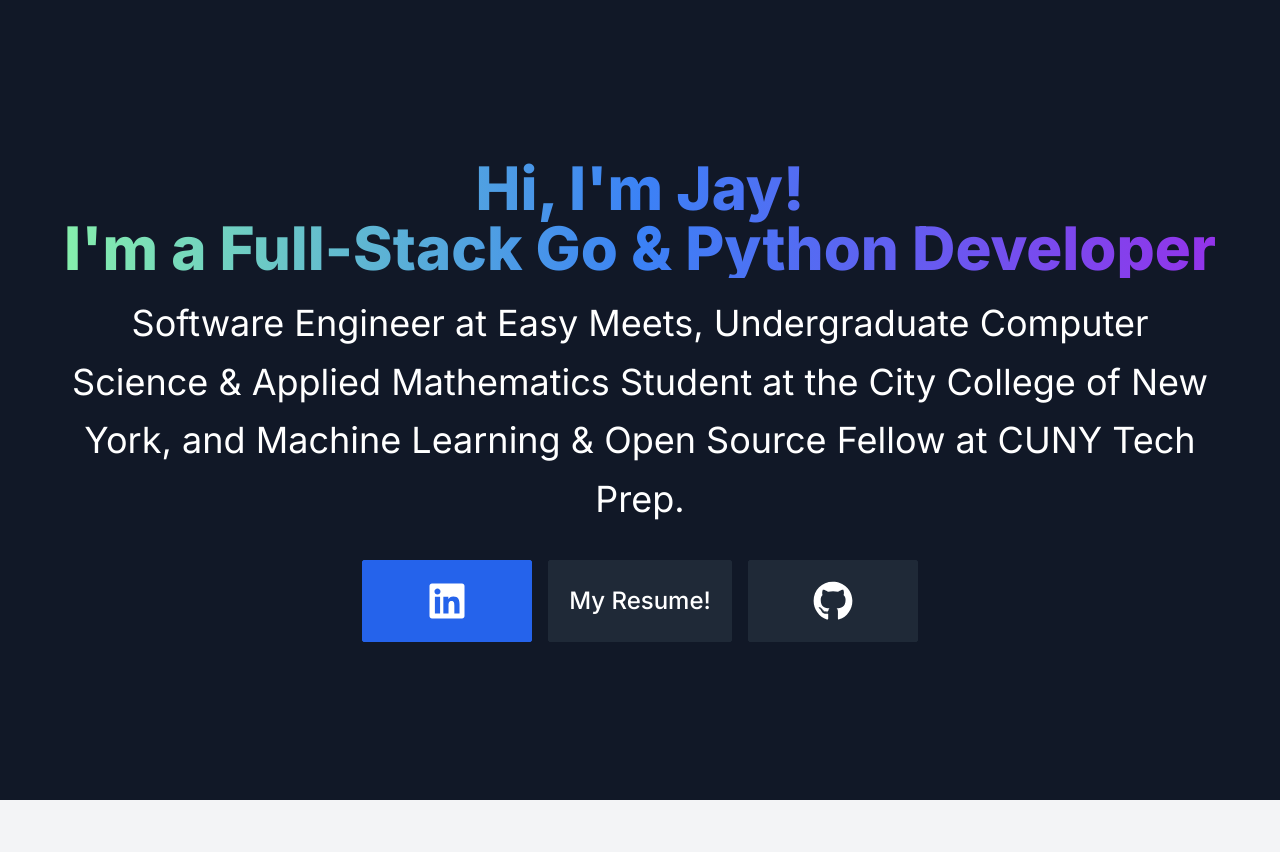
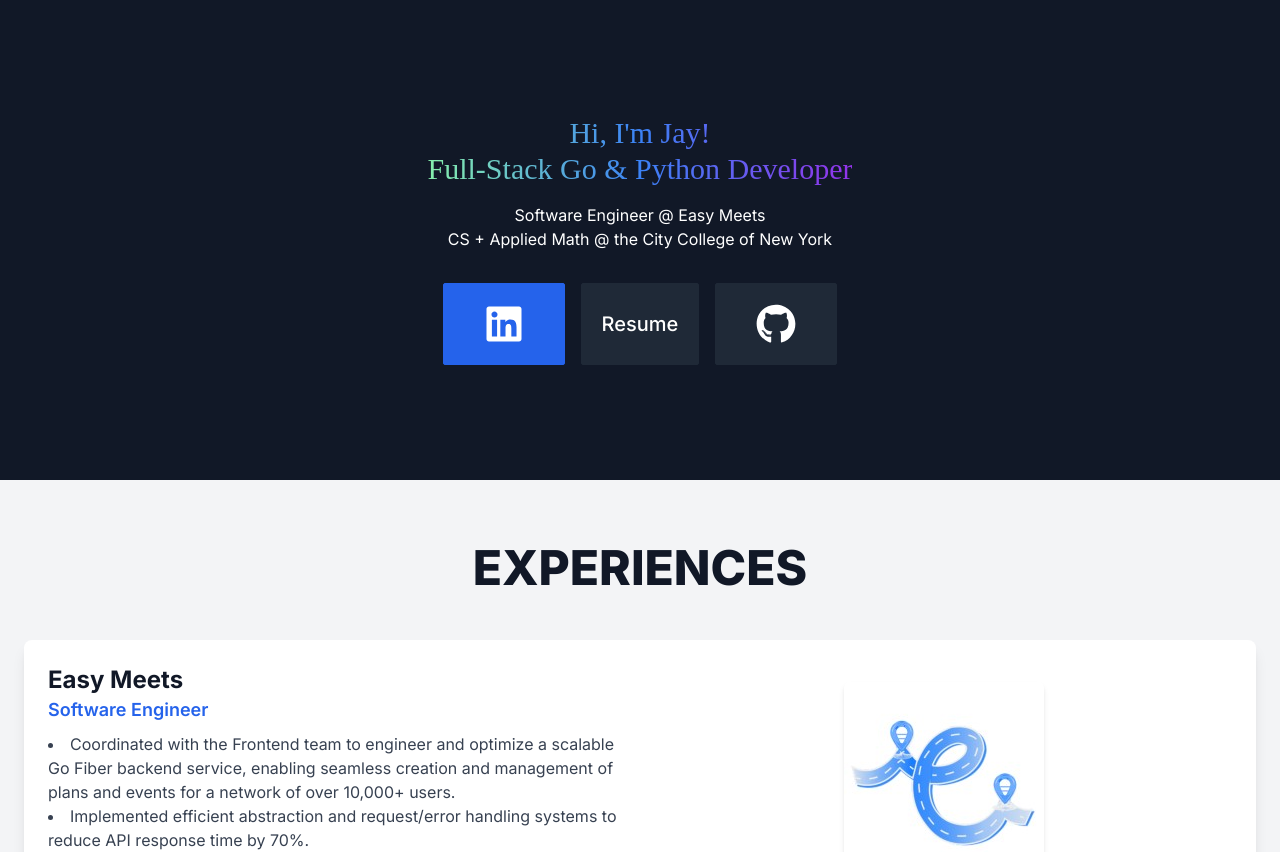
Before and after one commit to jaynopponep/portfolio, a Next.js app: page / in a window 1280 px wide. Shown: the top 852 px of the page. Built offline with nearby package versions, Linux system fonts and the light colour scheme; a web font is replaced by a local one.

Commit message:
redesigning main home page component

```diff
--- a/src/app/globals.css
+++ b/src/app/globals.css
@@ -6,6 +6,13 @@
   font-family: 'ArsMaquette';
   src: url("/fonts/ars-maquette-regular.ttf") format('truetype');
   font-weight: normal;
+  font-style: normal;
+}
+
+@font-face {
+  font-family: 'InterRegular';
+  src: url("/fonts/Inter_28pt-Regular.ttf") format('truetype');
+  font-weight: bold;
   font-style: normal;
 }
 
--- a/src/app/page.tsx
+++ b/src/app/page.tsx
@@ -4,20 +4,23 @@
 export default function Home() {
   return (
       <section className="bg-gray-900 text-white">
-        <div className="mx-auto max-w-screen-xl px-4 py-32 lg:flex lg:h-screen lg:items-center">
-          <div className="mx-auto lg:max-w-6xl text-center max-w-2xl">
+        <div className="mx-auto max-w-screen-l px-4 py-32 lg:flex lg:h-[60vh] lg:items-center">
+          <div className="mx-auto lg:max-w-md text-center max-w-2xl">
             <h1
-                className="bg-gradient-to-r from-green-300 via-blue-500 to-purple-600 bg-clip-text text-6xl font-extrabold text-transparent sm:text-6xl"
+                className="bg-gradient-to-r from-green-300 via-blue-500 to-purple-600 bg-clip-text text-3xl font-arsmaquette text-transparent sm:text-3xl"
             >
               Hi, I'm Jay!
-                <span className="sm:block"> I'm a Full-Stack Go & Python Developer </span>
+                <span className="sm:block"> Full-Stack Go & Python Developer </span>
             </h1>
-              <p className="mx-auto mt-4 max-w-0.5xl sm:text-4xl/relaxed">
-                  Software Engineer at Easy Meets, Undergraduate Computer Science & Applied Mathematics Student at the City College of New York, and Machine Learning & Open Source Fellow at CUNY Tech Prep.
+              <p className="mx-auto mt-4 max-w-0.5xl sm:text-1xl/relaxed">
+                  Software Engineer @ Easy Meets
+              </p>
+              <p className="mx-auto mt-0 max-w-0.5xl sm:text-1xl/relaxed">
+                  CS + Applied Math @ the City College of New York
               </p>
               <div className="mt-8 flex flex-wrap justify-center gap-4">
                   <a
-                      className="relative flex items-center justify-center w-full rounded-sm border border-blue-600 bg-blue-600 px-16 py-5 text-sm font-medium text-white overflow-hidden transition-all duration-300 ease-in-out sm:w-auto
+                      className="relative flex items-center justify-center w-full rounded-sm border border-blue-600 bg-blue-600 px-10 py-5 text-sm font-medium text-white overflow-hidden transition-all duration-300 ease-in-out sm:w-auto
                       hover:text-white group"
                       href="https://www.linkedin.com/in/jay-noppone-p"
                       target="_blank"
@@ -34,12 +37,12 @@
                       target="_blank"
                   >
                       <span className="absolute inset-0 bg-white w-0 transition-all duration-175 ease-in-out group-hover:w-full"></span>
-                      <span className="relative group-hover:text-gray-800 text-2xl leading-none">
-                          My Resume!
+                      <span className="relative group-hover:text-gray-800 text-xl leading-none">
+                          Resume
                       </span>
                   </a>
                   <a
-                      className="relative flex items-center justify-center w-full rounded-sm border border-gray-800 bg-gray-800 px-16 py-5 text-sm font-medium text-white overflow-hidden transition-all duration-300 ease-in-out sm:w-auto
+                      className="relative flex items-center justify-center w-full rounded-sm border border-gray-800 bg-gray-800 px-10 py-5 text-sm font-medium text-white overflow-hidden transition-all duration-300 ease-in-out sm:w-auto
                       hover:text-black group"
                       href="https://github.com/jaynopponep"
                       target="_blank"
--- a/tailwind.config.ts
+++ b/tailwind.config.ts
@@ -11,6 +11,7 @@
       fontFamily: {
         arsmaquette: ['ArsMaquette'],
         basicsans: ['BasicSans'],
+        interregular: ['InterRegular'],
       },
       boxShadow: {
         'customShadow': '0px 2px 4px rgba(0,0,0,0.2)',
```
Also changed, not shown: public/fonts/Inter_28pt-Regular.ttf (added).
